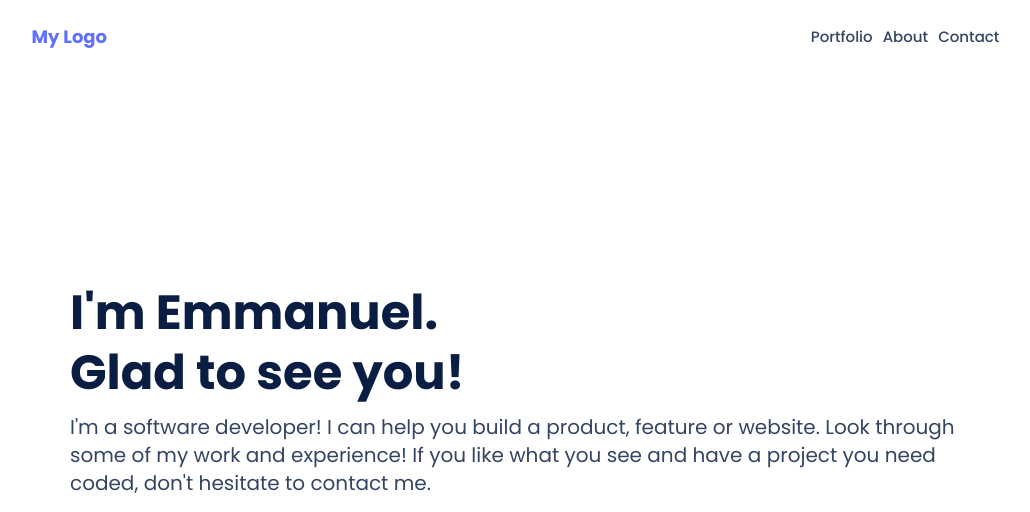
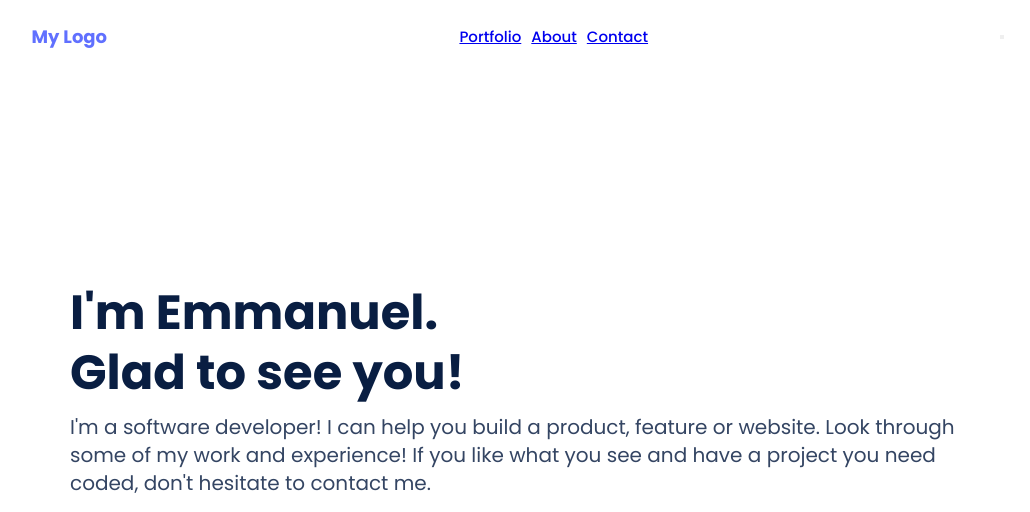
Before and after one commit to Emmanuel-Bass/Portfolio_setup, a website: page index.html in a window 1280 px wide. Shown: the top 512 px of the page, without its empty margins (122-1152 px from the left). Drawn offline with Linux system fonts and the light colour scheme; a web font is replaced by a local one.

Commit message:
Add markup for portfolio

```diff
--- a/index.html
+++ b/index.html
@@ -7,26 +7,26 @@
   <link href="style.css" rel="stylesheet">
   <script src="https://kit.fontawesome.com/58619ac589.js" crossorigin="anonymous"></script>
   <link rel="preconnect" href="https://fonts.googleapis.com">
-<link rel="preconnect" href="https://fonts.gstatic.com" crossorigin>
-<link href="https://fonts.googleapis.com/css2?family=Josefin+Slab:ital,wght@0,100..700;1,100..700&family=Poppins:ital,wght@0,100;0,200;0,300;0,400;0,500;0,600;0,700;0,800;0,900;1,100;1,200;1,300;1,400;1,500;1,600;1,700;1,800;1,900&family=Sofia&display=swap" rel="stylesheet">
+  <link rel="preconnect" href="https://fonts.gstatic.com" crossorigin>
+  <link href="https://fonts.googleapis.com/css2?family=Josefin+Slab:ital,wght@0,100..700;1,100..700&family=Poppins:ital,wght@0,100;0,200;0,300;0,400;0,500;0,600;0,700;0,800;0,900;1,100;1,200;1,300;1,400;1,500;1,600;1,700;1,800;1,900&family=Sofia&display=swap" rel="stylesheet">
 </head>
 <body>
   <header>
     <nav>
       <h1 id="logo">My Logo</h1>
       <ul>
-        <li>Portfolio</li>
-        <li>About</li>
-        <li>Contact</li>
+        <li><a href="#portfolio">Portfolio</a></li>
+        <li><a href="#about">About</a></li>
+        <li><a href="#contact">Contact</a></li>
       </ul>
-      <button class="menu-button">
+      <button id="menu-button">
         <i></i>
         <i></i>
         <i></i>
       </button>
     </nav>
   </header>
-  <main>
+  <main id="portfolio">
     <h1>
       I'm Emmanuel.<br>
       Glad to see you!
@@ -44,7 +44,7 @@
       <li><a href="https://x.com/tweetEmmagrace" target="_blank"><i class="fa-brands fa-x-twitter"></i></a></li>
       <li><a href="https://web.facebook.com/profile.php?id=100080304128740" target="_blank"><i class="fa-brands fa-facebook"></i></a></li>
       <li><a href="https://www.instagram.com/king_emmagrace" target="_blank"><i class="fa-brands fa-instagram"></i></a></li>
-      <li><a href="https://www.linkedin.com/in/emmanuel-bassey-03b964353" target="_blank"><i class="fa-brands fa-linkedin"></i></a></li>
+      <li><a href="https://www.linkedin.com/in/bassey-ekpenyong-03b964353/" target="_blank"><i class="fa-brands fa-linkedin"></i></a></li>
       <li><a href="https://www.tiktok.com/@tik_emmygrace" target="_blank"><i class="fa-brands fa-tiktok"></i></a></li>
     </menu>
   </main>
@@ -238,7 +238,7 @@
       </figure>
     </section>
   </section>
-  <section class="about-contact">
+  <section class="about-contact" id="about">
     <section class="about-myself">
       <section class="about-myself-content">
         <h1 class="about-h1">About Myself</h1>
@@ -291,7 +291,7 @@
     </section>
     <section class="contact-me">
       <section class="contact-content">
-        <section>
+        <section id="contact">
           <h1>Contact me</h1>
           <h2>If you have an application you are interested in developing, a feature that you need built or a project that needs coding. I'd love to help with it!</h2>
         </section>
@@ -310,5 +310,6 @@
       </section>
     </section>
   </section>
+  <script src="./main.js"></script>
 </body>
 </html>
```
